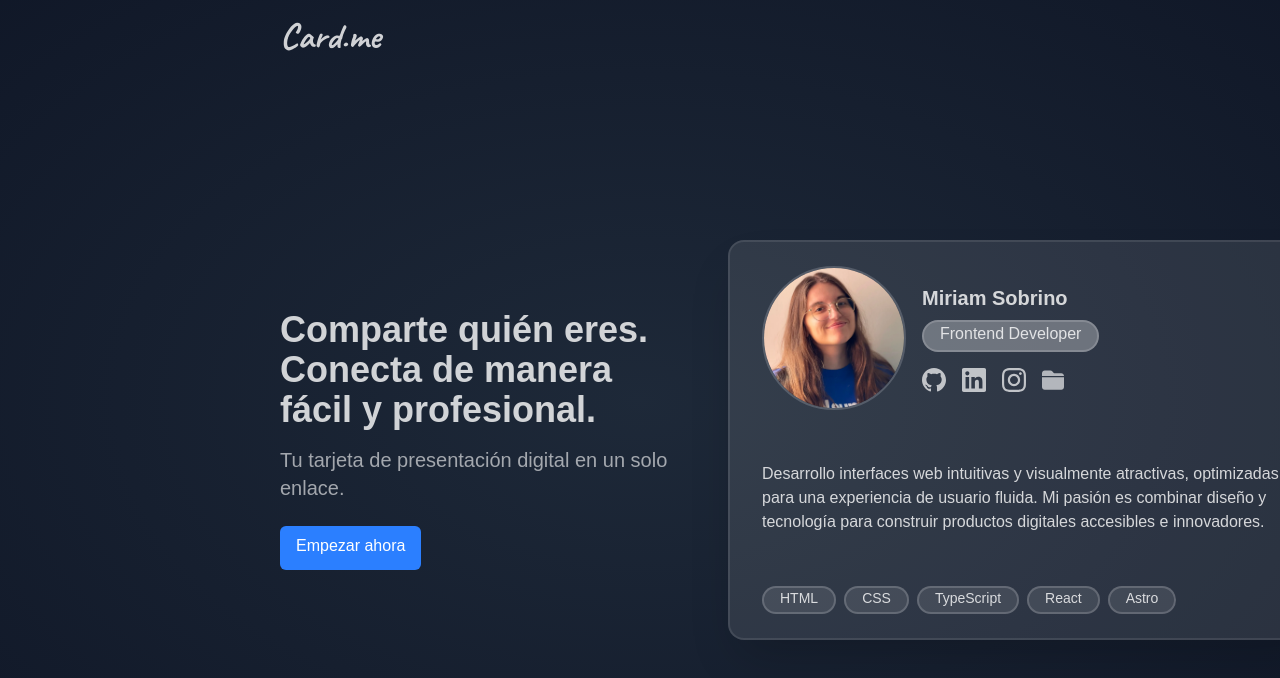
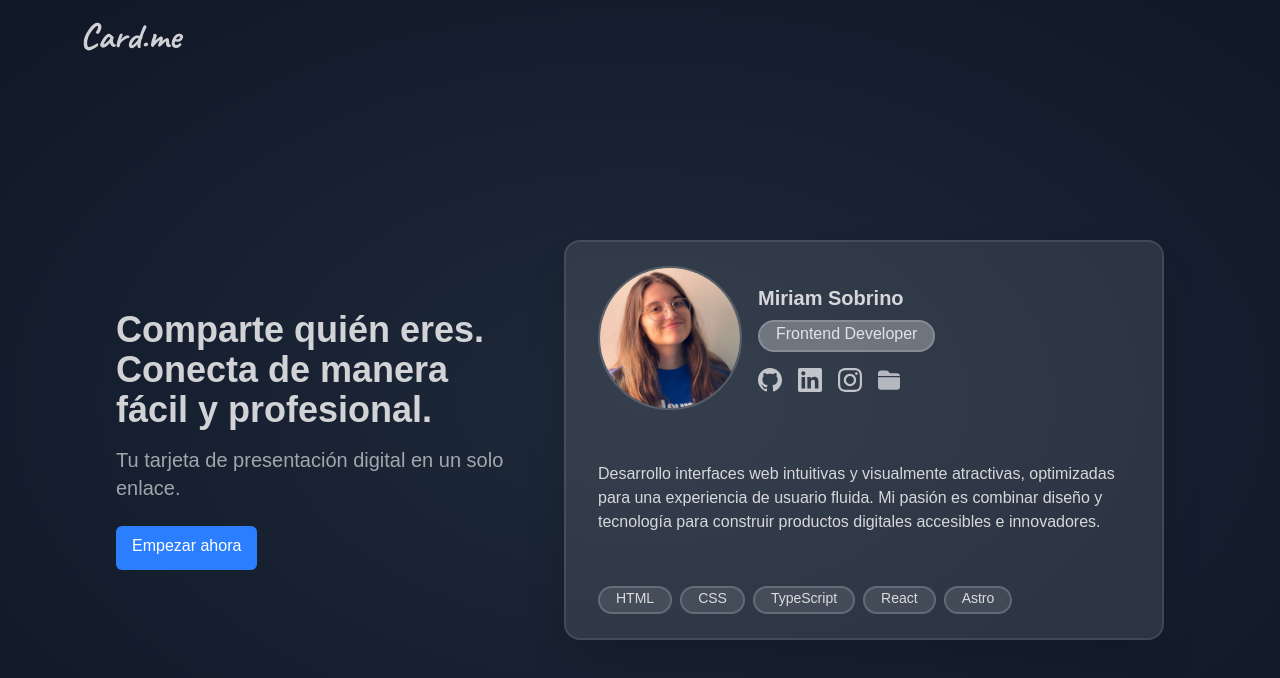
Before and after one commit to miriamsobrino/card-me, a React (Vite) app: page /login in a window 1280 px wide. Shown: the top 678 px of the page. Built offline with nearby package versions, Linux system fonts and the light colour scheme; no server answers; the database is empty; a web font is replaced by a local one.

Commit message:
update padding horizotal layout

```diff
--- a/src/Layout.tsx
+++ b/src/Layout.tsx
@@ -36,7 +36,7 @@ export default function Layout({ children }: Props) {
             scrolled ? 'bg-white-800/60 backdrop-blur-lg' : ''
           }`}
         >
-          <nav className='w-full flex justify-between items-center text-white/80 py-4  px-6 lg:px-40 xl:px-70'>
+          <nav className='w-full flex justify-between items-center text-white/80 py-4  px-6  xl:px-20'>
             {['/', '/login'].includes(location.pathname) && (
               <h1 className='text-4xl font-bold font-caveat'>
                 <Link to='/'>Card.me</Link>
--- a/src/pages/FormPage.tsx
+++ b/src/pages/FormPage.tsx
@@ -47,7 +47,7 @@ export default function FormPage() {
         <span className='loader'></span>
       ) : (
         <>
-          <div className='lg:flex flex-col xl:flex-row items-center h-full  justify-between mt-24 lg:mb-10 lg:gap-12  lg:mt-40  w-full lg:px-40 xl:px-70 '>
+          <div className='lg:flex flex-col xl:flex-row items-center h-full  justify-between mt-24 lg:mb-10 lg:gap-12  lg:mt-40  w-full xl:px-30 '>
             <div className='text-center flex flex-col gap-4 items-center  w-full flex-1'>
               <ImageUploader
                 imagePreview={imagePreview ? imagePreview : '/user.png'}
--- a/src/pages/LoginPage.tsx
+++ b/src/pages/LoginPage.tsx
@@ -24,11 +24,11 @@ export default function LoginPage() {
   };
 
   return (
-    <div className='w-full min-h-screen pt-40 lg:pt-20 justify-between text-left text-white/60 items-center py-10 lg:py-0 lg:flex lg:flex-row flex-col gap-6 lg:gap-12 px-6 lg:px-40 xl:px-70'>
+    <div className='w-full min-h-screen pt-40 lg:pt-20 justify-between text-left text-white/60 items-center py-10 lg:py-0 lg:flex lg:flex-row flex-col gap-6 lg:gap-12 px-6  xl:px-30 mx-auto'>
       {loading ? (
         <span className='loader'></span>
       ) : (
-        <div className='flex flex-col gap-8 lg:flex-row lg:gap-12 items-center '>
+        <div className='flex flex-col gap-8 lg:flex-row lg:gap-12 items-center w-full mx-auto justify-center '>
           <motion.div
             initial={isMobile ? { opacity: 0, y: -50 } : { opacity: 0, x: -50 }}
             animate={isMobile ? { opacity: 1, y: 0 } : { opacity: 1, x: 0 }}
```
